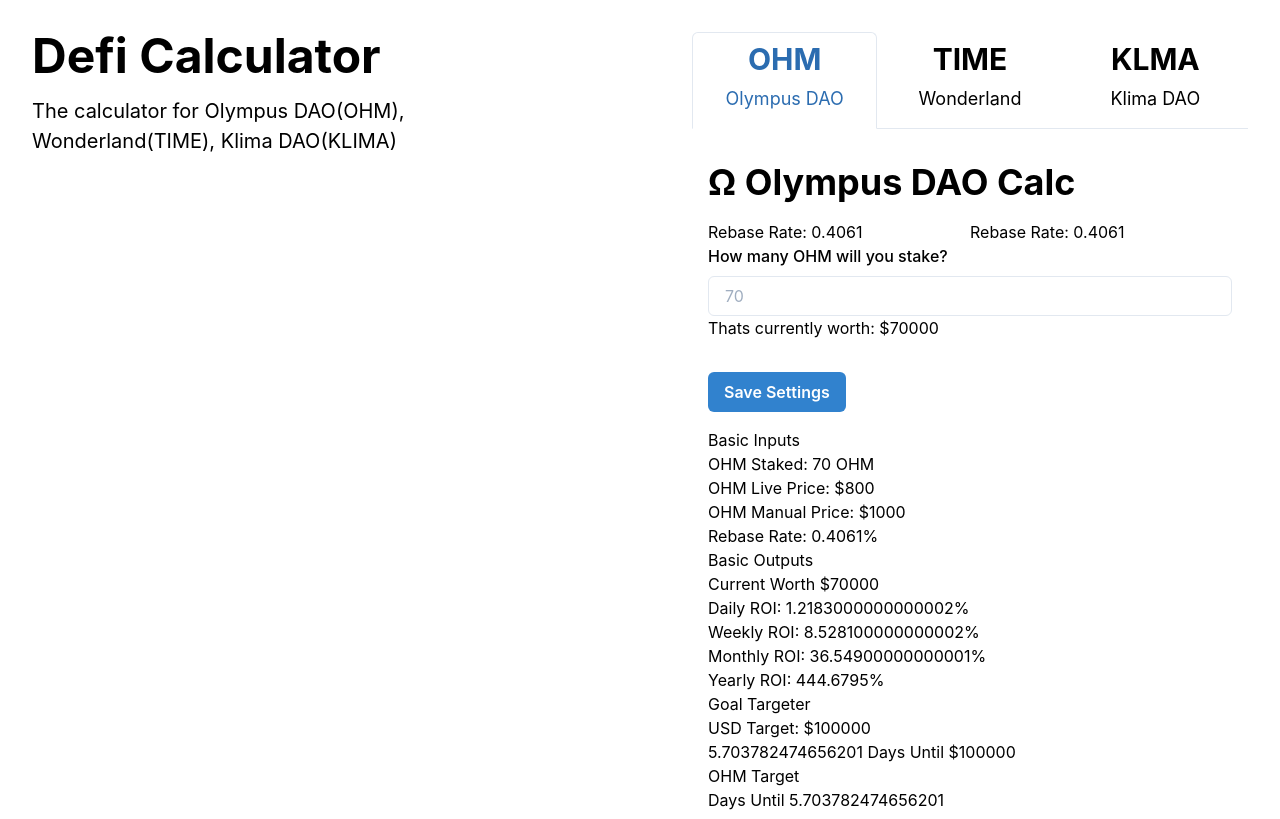
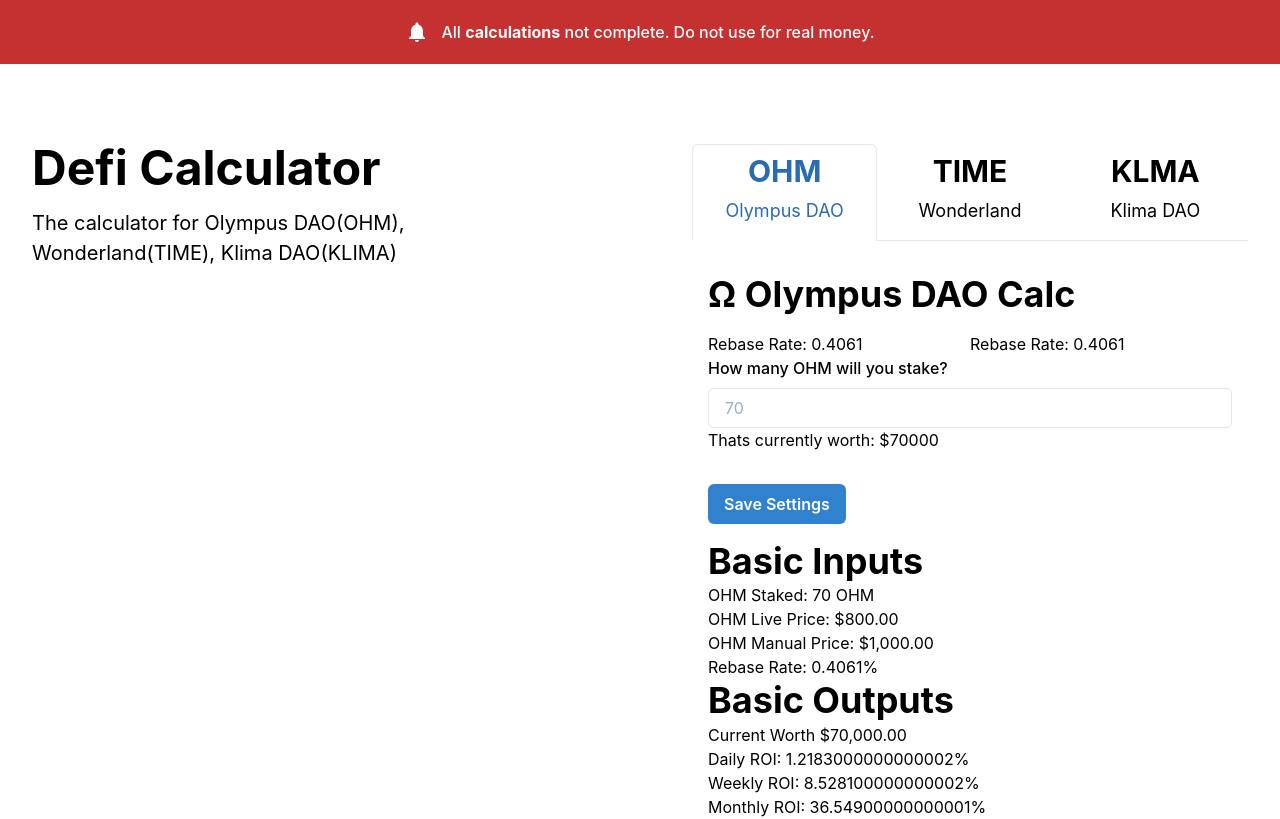
Before and after one commit to 0xsfj/degen-defi-calc, a Next.js app: page / in a window 1280 px wide. Shown: the top 819 px of the page. Built offline with nearby package versions, Linux system fonts and the light colour scheme.

Commit message:
Money Formatter / Readme todos

```diff
--- a/components/ohmCalculator.js
+++ b/components/ohmCalculator.js
@@ -67,6 +67,16 @@
   //     console.log(ohmAsUSD);
   //   }, []);
 
+  const moneyFormatter = (money) => {
+    const formatted = new Intl.NumberFormat('en-US', {
+      style: 'currency',
+      currency: 'USD',
+      minimumFractionDigits: 2,
+    }).format(money);
+
+    return formatted;
+  };
+
   const Inputs = () => {
     const {
       register,
@@ -78,9 +88,8 @@
       console.log(values);
       //   sendJob(values);
       //    onClose();
+      setStakedOhm(Number(values.stakedOhm));
     };
-
-    watch('stakedOhm');
 
     return (
       <>
@@ -111,23 +120,23 @@
 
         <Inputs />
 
-        <h3>Basic Inputs</h3>
+        <Heading>Basic Inputs</Heading>
         <p>OHM Staked: {stakedOhm} OHM</p>
-        <p>OHM Live Price: ${ohmLivePrice}</p>
-        <p>OHM Manual Price: ${ohmManualPrice}</p>
+        <p>OHM Live Price: {moneyFormatter(ohmLivePrice)}</p>
+        <p>OHM Manual Price: {moneyFormatter(ohmManualPrice)}</p>
         <p>Rebase Rate: {rebaseRate}%</p>
 
-        <h3>Basic Outputs</h3>
-        <p>Current Worth ${currentWorth}</p>
+        <Heading>Basic Outputs</Heading>
+        <p>Current Worth {moneyFormatter(currentWorth)}</p>
         <p>Daily ROI: {dailyROI}%</p>
         <p>Weekly ROI: {weeklyROI}%</p>
         <p>Monthly ROI: {monthlyROI}%</p>
         <p>Yearly ROI: {yearlyROI}%</p>
 
-        <h3>Goal Targeter</h3>
-        <p>USD Target: ${usdTarget}</p>
+        <Heading>Goal Targeter</Heading>
+        <p>USD Target: {moneyFormatter(usdTarget)}</p>
         <p>
-          {usdTargetCalculated} Days Until ${usdTarget}
+          {usdTargetCalculated} Days Until {moneyFormatter(usdTarget)}
         </p>
 
         <p>OHM Target</p>
--- a/pages/index.js
+++ b/pages/index.js
@@ -1,7 +1,8 @@
 import Head from 'next/head';
 import Image from 'next/image';
 // import styles from '../styles/Home.module.css';
-import { Box, Flex, Heading, Text, Tabs, TabList, Tab, TabPanels, TabPanel, SimpleGrid } from '@chakra-ui/react';
+import { Box, Flex, Heading, Text, Tabs, TabList, Tab, TabPanels, TabPanel, SimpleGrid, Stack, HStack, Icon, useColorModeValue } from '@chakra-ui/react';
+import { BellIcon } from '@chakra-ui/icons';
 import OhmCalculator from '../components/ohmCalculator';
 
 export default function Home() {
@@ -12,6 +13,31 @@
         <meta name="description" content="The calculator for Olympus DAO(OHM), Wonderland(TIME), Klima DAO(KLIMA)" />
         <link rel="icon" href="/favicon.ico" />
       </Head>
+      <Box as="section" pb="12">
+        <Stack
+          direction={{
+            base: 'column',
+            sm: 'row',
+          }}
+          justifyContent="center"
+          alignItems="center"
+          py="3"
+          px={{
+            base: '3',
+            md: '6',
+            lg: '8',
+          }}
+          color="white"
+          bg={useColorModeValue('red.600', 'red.400')}
+        >
+          <HStack spacing="3">
+            <Icon as={BellIcon} fontSize="2xl" h="10" />
+            <Text fontWeight="medium" marginEnd="2">
+              All <b>calculations</b> not complete. Do not use for real money.
+            </Text>
+          </HStack>
+        </Stack>
+      </Box>
 
       <SimpleGrid as="main" columns={2} spacing={10}>
         <Flex direction="column" p="8">
```
Also changed, not shown: 1 other file (tests, documents, lock files or other folders).
